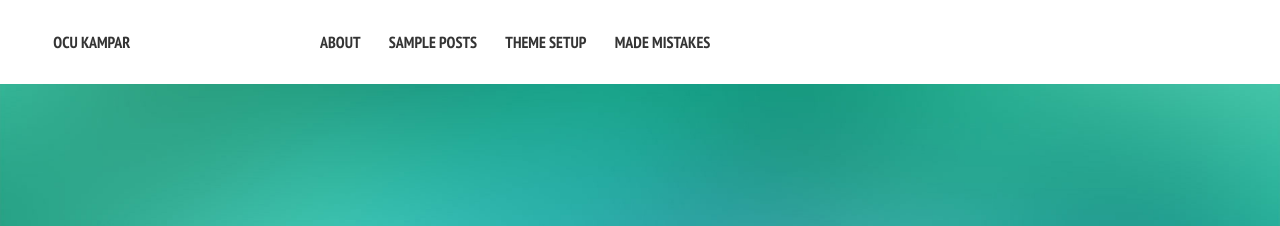
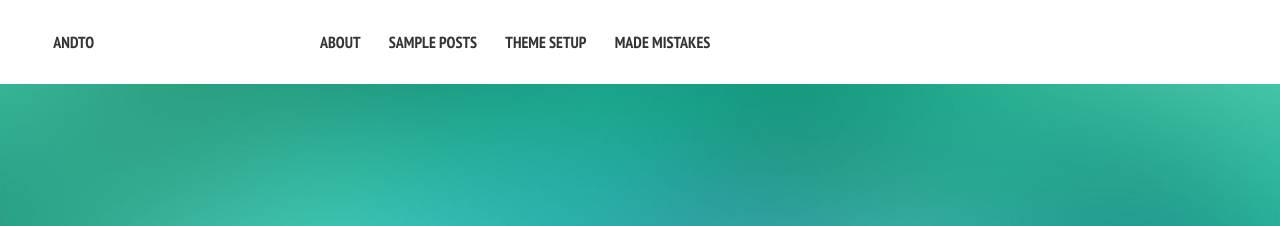
Before and after one commit to andrinto/andrinto.github.io, a Jekyll site: the page built from index.md, in a window 1280 px wide. Shown: the top 226 px of the page. Built offline with Jekyll 4.4.1, drawn with Linux system fonts in a browser that asks for light colours; nearby versions of some CDN libraries.

Commit message:
Update _config.yml

```diff
--- a/_config.yml
+++ b/_config.yml
@@ -1,6 +1,6 @@
 # Site wide configuration
 
-title:            Ocu Kampar
+title:            Andto
 locale:           en_US
 #url:              http://localhost:4000
 url:              http://andrinto.github.io
```
